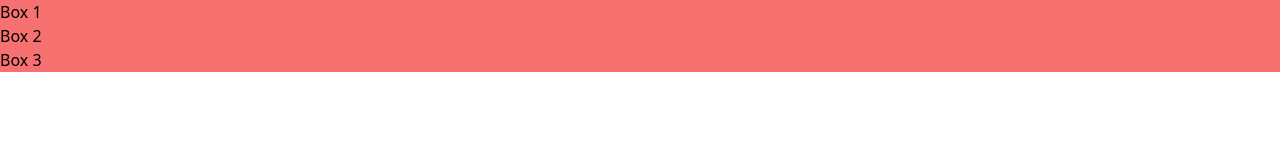
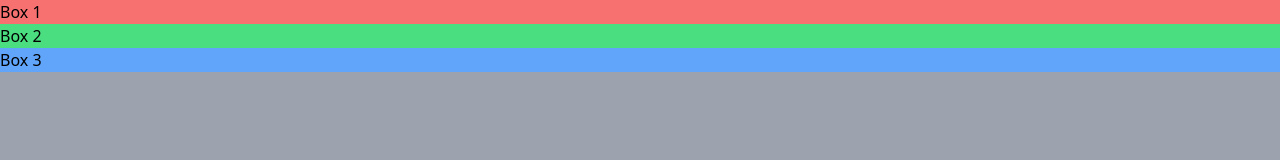
Before and after one commit to SauelAlmonte/tailwind-redo, a website: page 08-grids/index.html in a window 1280 px wide. Drawn offline with nearby package versions, Linux system fonts and the light colour scheme.

Commit message:
Tailwindcss Play CDN

```diff
--- a/08-grids/index.html
+++ b/08-grids/index.html
@@ -10,10 +10,14 @@
 </head>
 
 <body>
+
+<div class="h-screen bg-gray-400">
     <div>
         <div class="bg-red-400 h-22">Box 1</div>
-        <div class="bg-red-400 h-22">Box 2</div>
-        <div class="bg-red-400 h-22">Box 3</div>
+        <div class="bg-green-400 h-22">Box 2</div>
+        <div class="bg-blue-400 h-22">Box 3</div>
     </div>
+</div>
+
 </body>
 </html>
```
